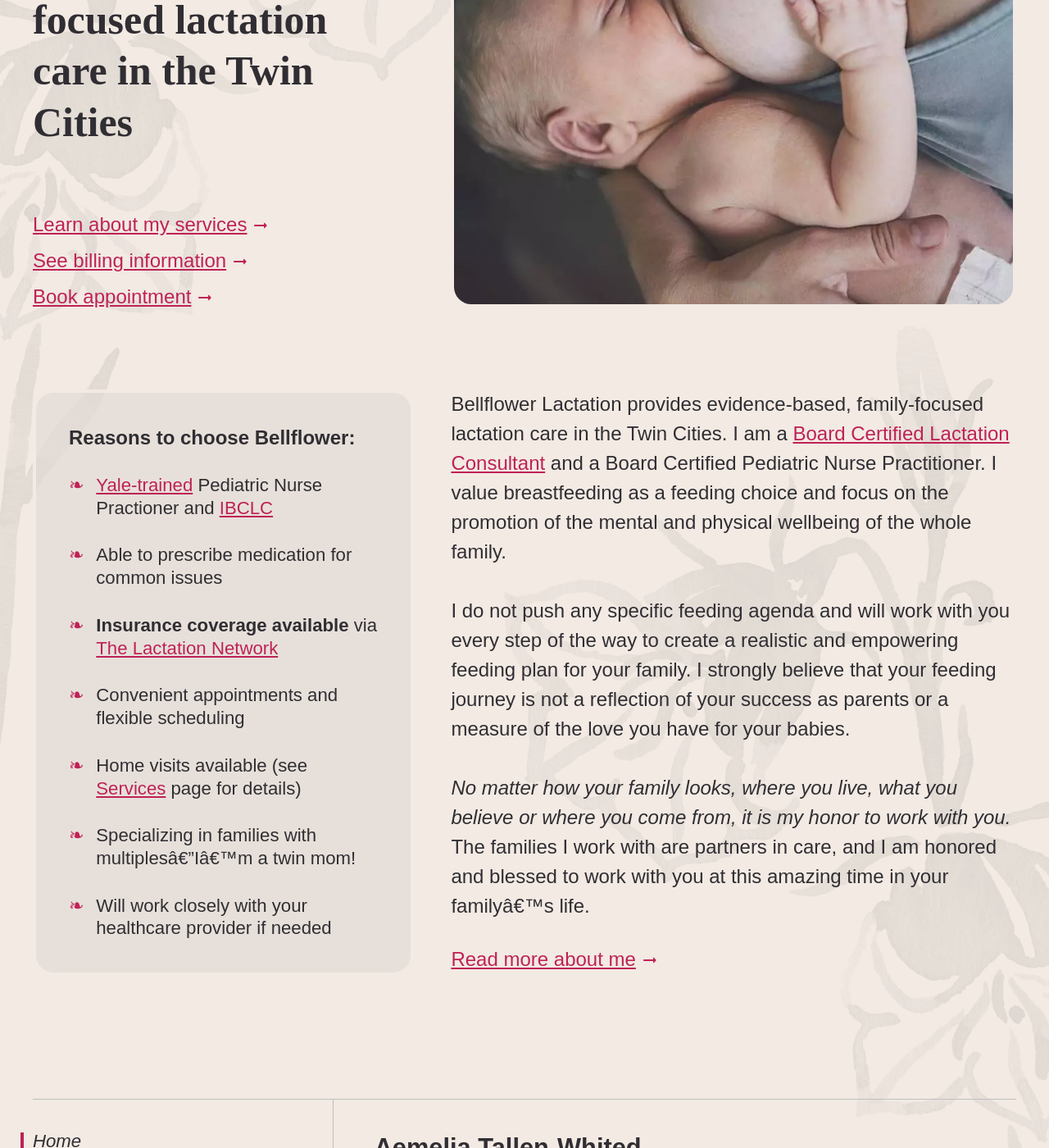
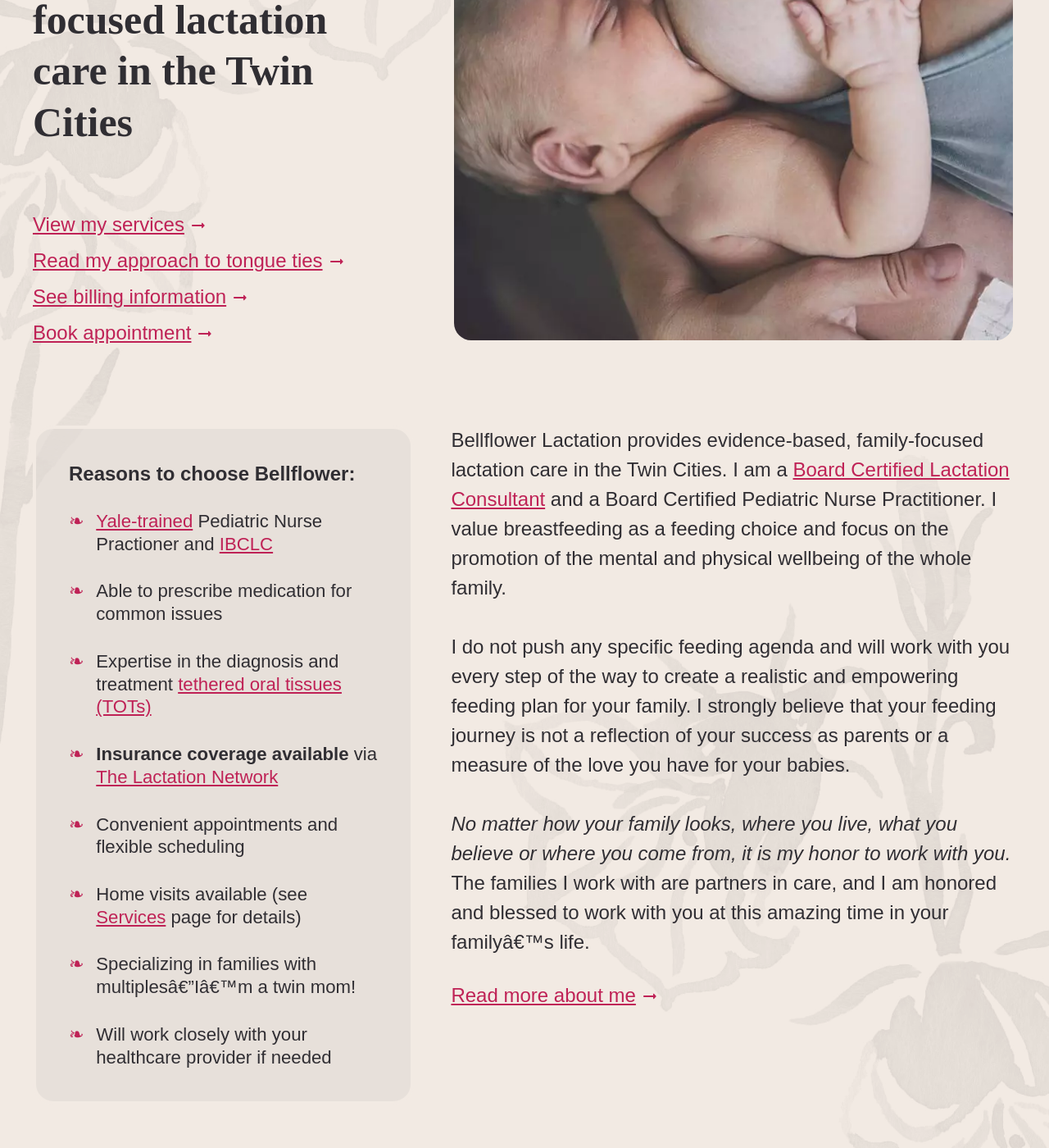
Before and after one commit to bellflowerlactation/bellflower, a Jekyll site: the page built from index.html, in a window 1280 px wide and 1400 px high, scrolled down 640 px. Shown: the whole window at 82% size. Built offline with Jekyll 4.4.1, drawn with Linux system fonts in a browser that asks for light colours; some web fonts are replaced; some of the changed text lies outside the part shown.

Commit message:
Add links to tongue ties page

```diff
--- a/_includes/snippets/nav_list.html
+++ b/_includes/snippets/nav_list.html
@@ -9,6 +9,9 @@
         <a class="{% if page.title == 'Services'%}isActive{% endif %}" href="/services">Services</a>
     </li>
     <li class="nav-item">
+        <a class="{% if page.title == 'Tongue Ties'%}isActive{% endif %}" href="/tongue-ties">Tongue Ties</a>
+    </li>
+    <li class="nav-item">
         <a class="{% if page.title == 'Policies'%}isActive{% endif %}" href="/policies">Policies</a>
     </li>
 </ul>
--- a/index.html
+++ b/index.html
@@ -12,7 +12,10 @@ description:
         <h1 class="u-mb:8 u-pr:4 u-md-pr:0 u-pt-mb:0 u-pt-pr:0">Bellflower Lactation provides evidence-based, family-focused lactation care in the Twin Cities</h1>
         <ul class="u-pt-d:n">
             <li class="u-mb:4">
-                <a class="u-ia:arrow" href="/services">Learn about my services</a>
+                <a class="u-ia:arrow" href="/services">View my services</a>
+            </li>
+            <li class="u-mb:4">
+                <a class="u-ia:arrow" href="/tongue-ties">Read my approach to tongue ties</a>
             </li>
             <li class="u-mb:4">
                 <a class="u-ia:arrow" href="/services#billing-info">See billing information</a>
@@ -84,6 +87,7 @@ description:
         <ul class="fleuron">
             <li><a href="https://nursing.yale.edu/">Yale-trained</a> Pediatric Nurse Practioner and <a class="u-ws:nw" href="https://iblce.org/about-iblce/">IBCLC</a></li>
             <li>Able to prescribe medication for common issues</li>
+            <li>Expertise in the diagnosis and treatment <a href="tongue-ties.html">tethered oral tissues (TOTs)</a></li>
             <li><strong>Insurance coverage available</strong> via <a href="https://go.lactationnetwork.com/BellflowerLactation">The Lactation Network</a></li>
             <li>Convenient appointments and flexible scheduling</li>
             <li>Home visits available (see <a href="services.html">Services</a> page for details)</li>
```
